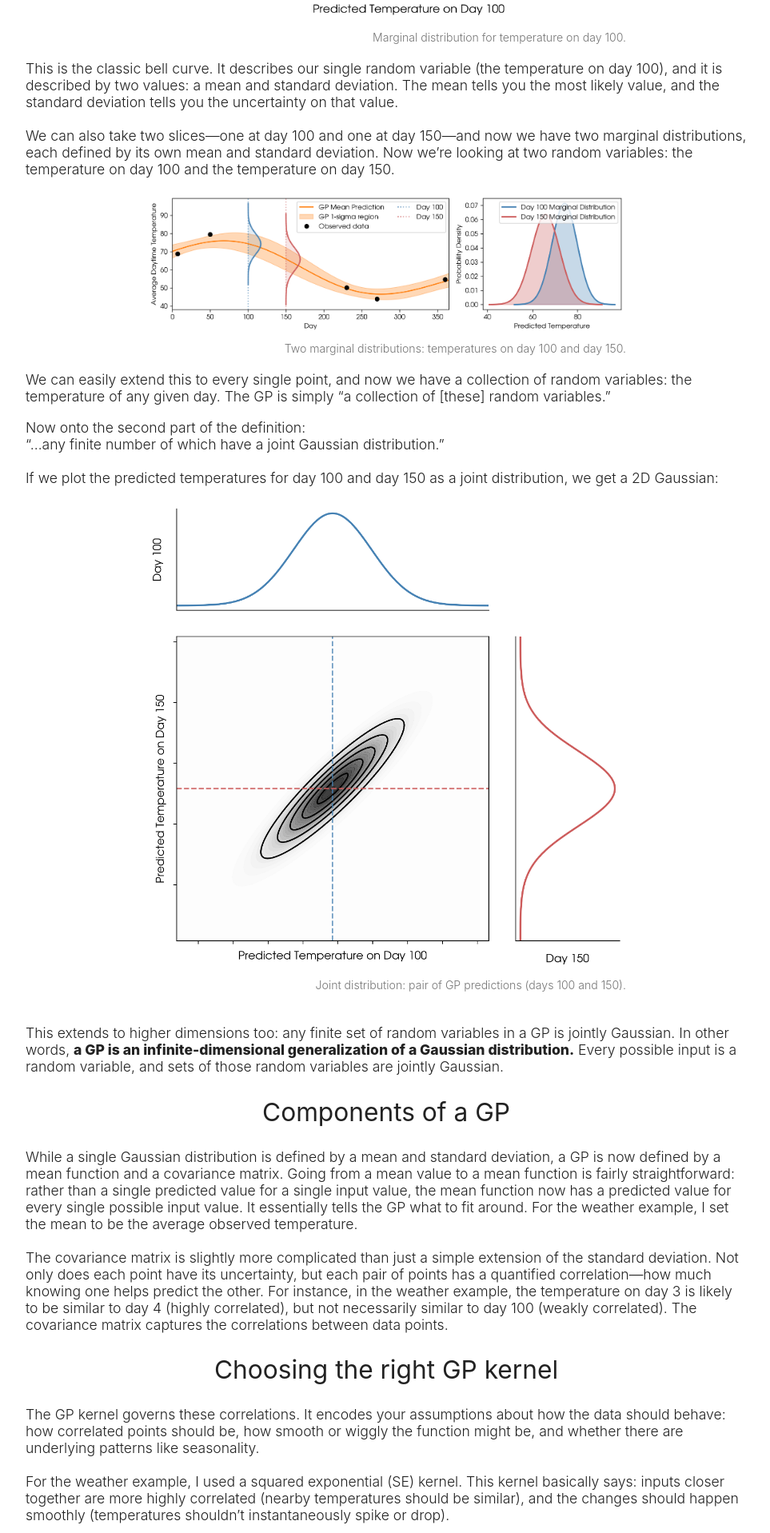
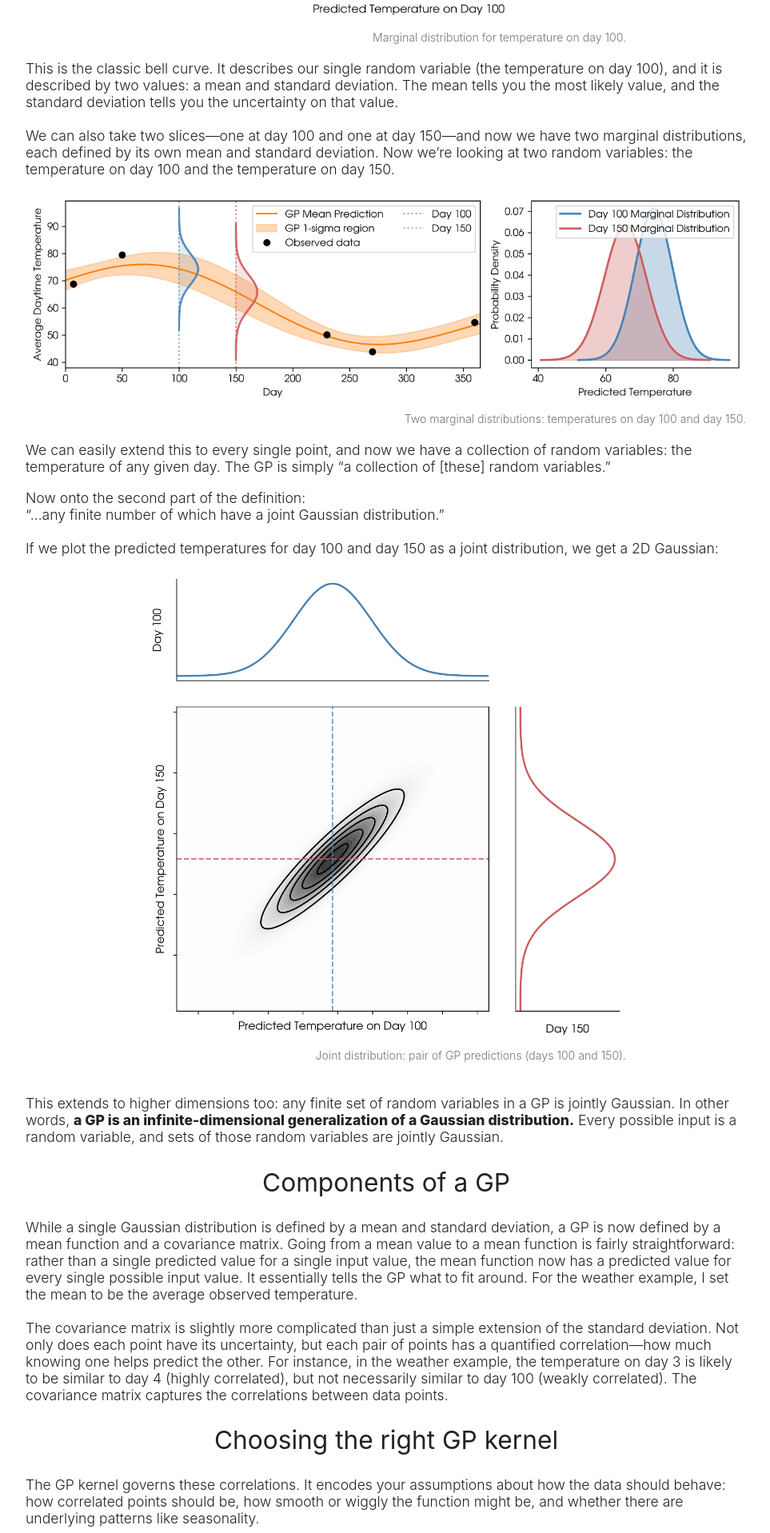
Before and after one commit to zoekko/zoekko.github.io, a Jekyll site: the page blog/gps/gp-toy-example.html, which Jekyll copies as it is, in a window 1280 px wide. Shown: the part 3624-5541 px from the top of the page at 80% size, without its empty margins (157-1120 px from the left). Built offline with Jekyll 4.4.1, drawn with Linux system fonts in a browser that asks for light colours.

Commit message:
Update gp-toy-example.html

```diff
--- a/blog/gps/gp-toy-example.html
+++ b/blog/gps/gp-toy-example.html
@@ -220,8 +220,8 @@
                 We can also take two slices—one at day 100 and one at day 150—and now we have two marginal distributions, each defined by its own mean and standard deviation. Now we’re looking at two random variables: the temperature on day 100 and the temperature on day 150.
             </p>
             <div class="image-container">
-                <img src="two_marg.png" alt="Two marginal distributions" width="1000" />
-                <span class="caption">Two marginal distributions: temperatures on day 100 and day 150.</span>
+                <img src="two_marg.png" alt="Two marginal distributions" style="max-width:900px;width:100%;" />
+                <span class="caption" style="width:900px;max-width:100%;">Two marginal distributions: temperatures on day 100 and day 150.</span>
             </div>
             <p>
                 We can easily extend this to every single point, and now we have a collection of random variables: the temperature of any given day. The GP is simply “a collection of [these] random variables.”
```
